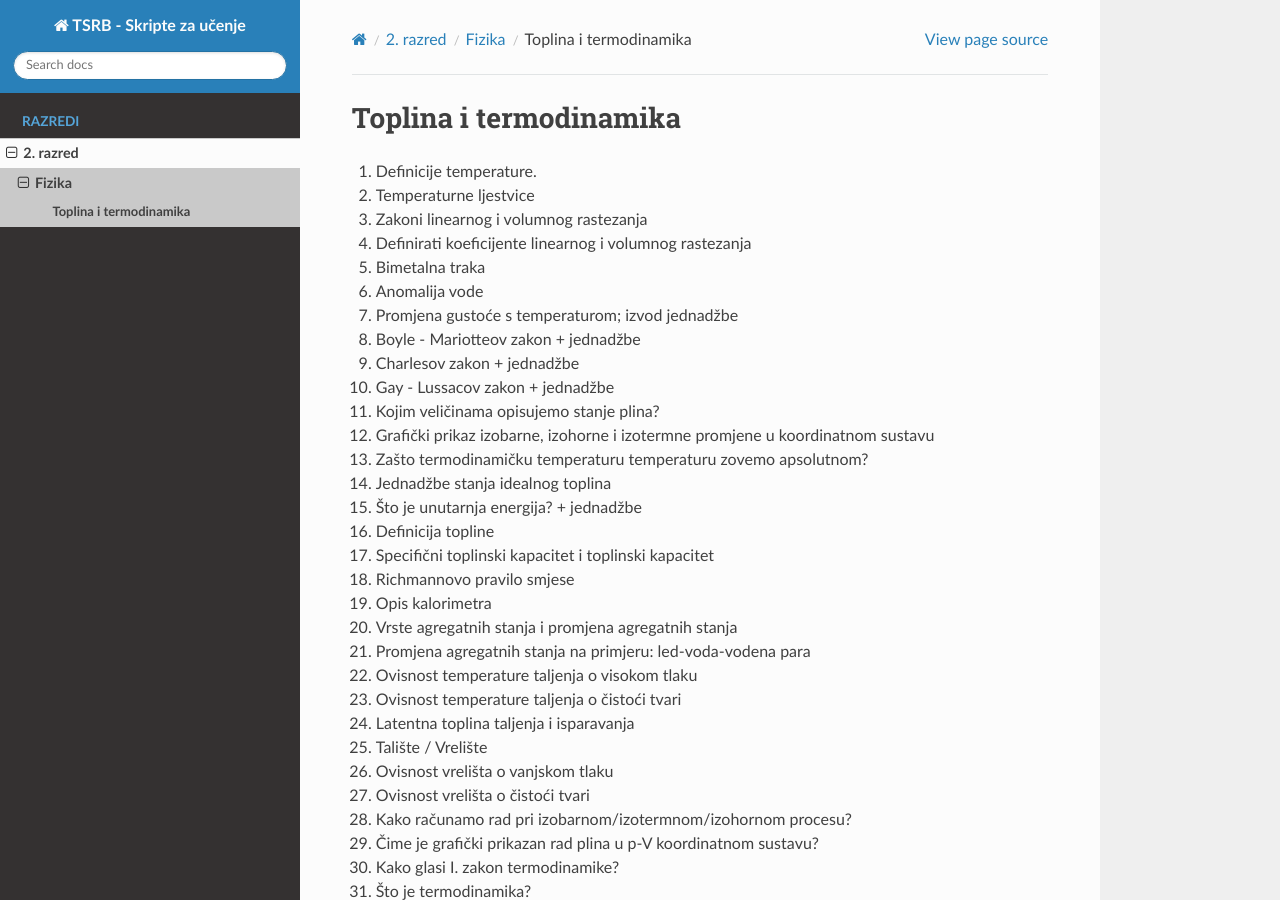
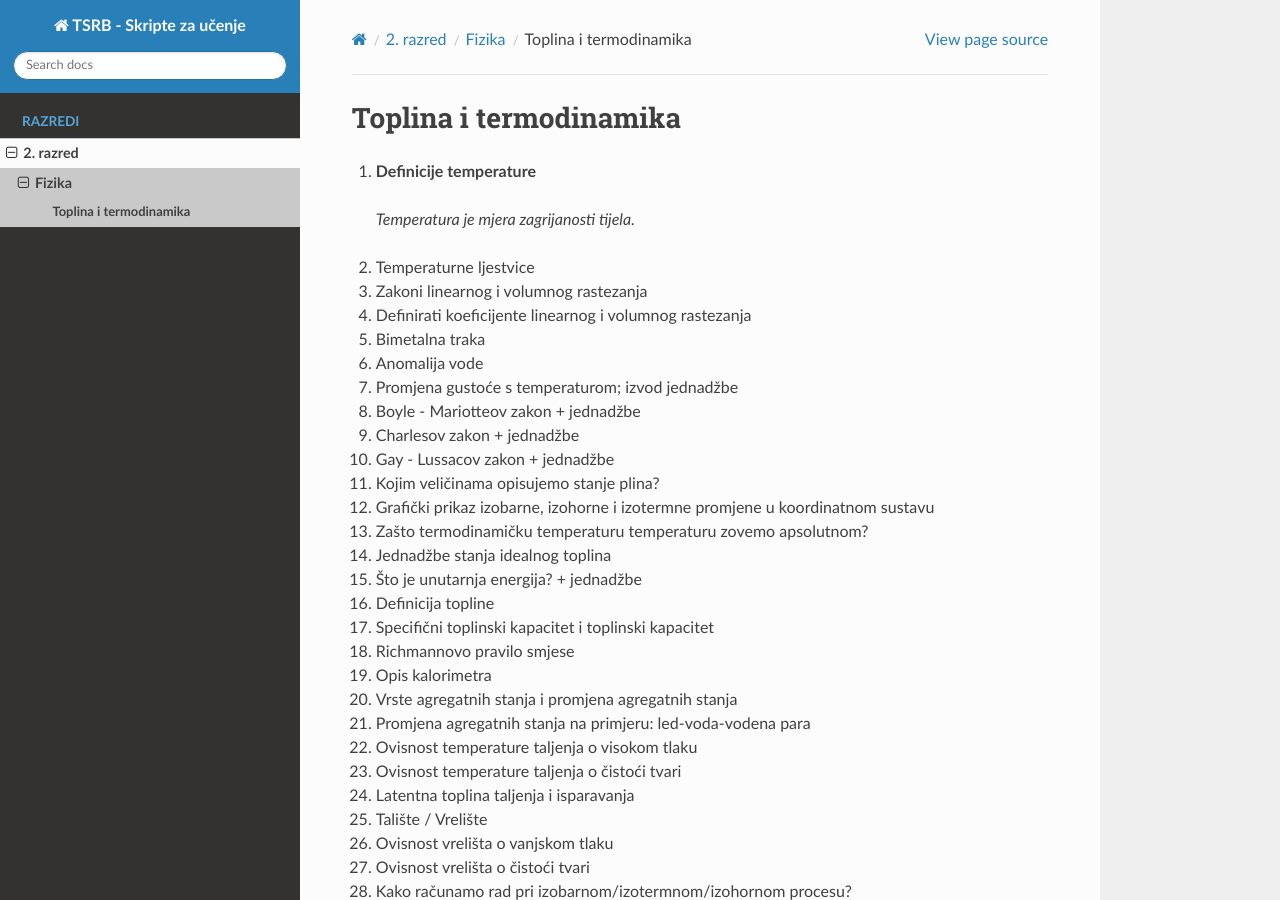
Before and after one commit to recycleTheC/tsrb-h_razred, a Sphinx documentation site: the page built from source/2_razred/fizika/toplina.rst, in a window 1280 px wide and 900 px high. Built offline with Sphinx 7.4.7 and the Read the Docs theme 2.0.0, drawn with Linux system fonts in a browser that asks for light colours.

Commit message:
Odgovori

```diff
--- a/source/2_razred/fizika/toplina.rst
+++ b/source/2_razred/fizika/toplina.rst
@@ -1,7 +1,10 @@
 Toplina i termodinamika
 =======================
 
-1. Definicije temperature.
+1. **Definicije temperature**
+
+  *Temperatura je mjera zagrijanosti tijela.*
+
 2. Temperaturne ljestvice
 3. Zakoni linearnog i volumnog rastezanja
 4. Definirati koeficijente linearnog i volumnog rastezanja
```
